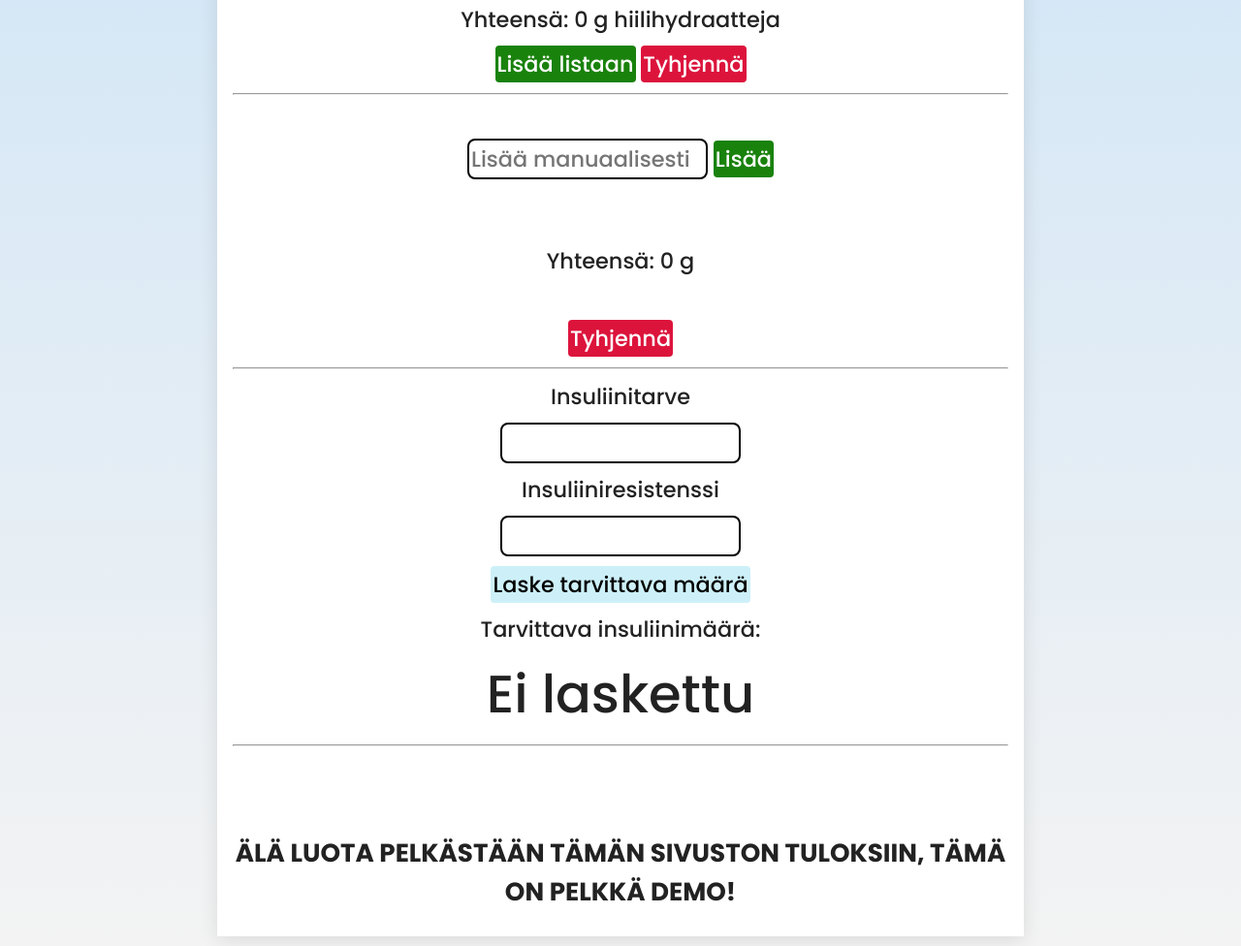
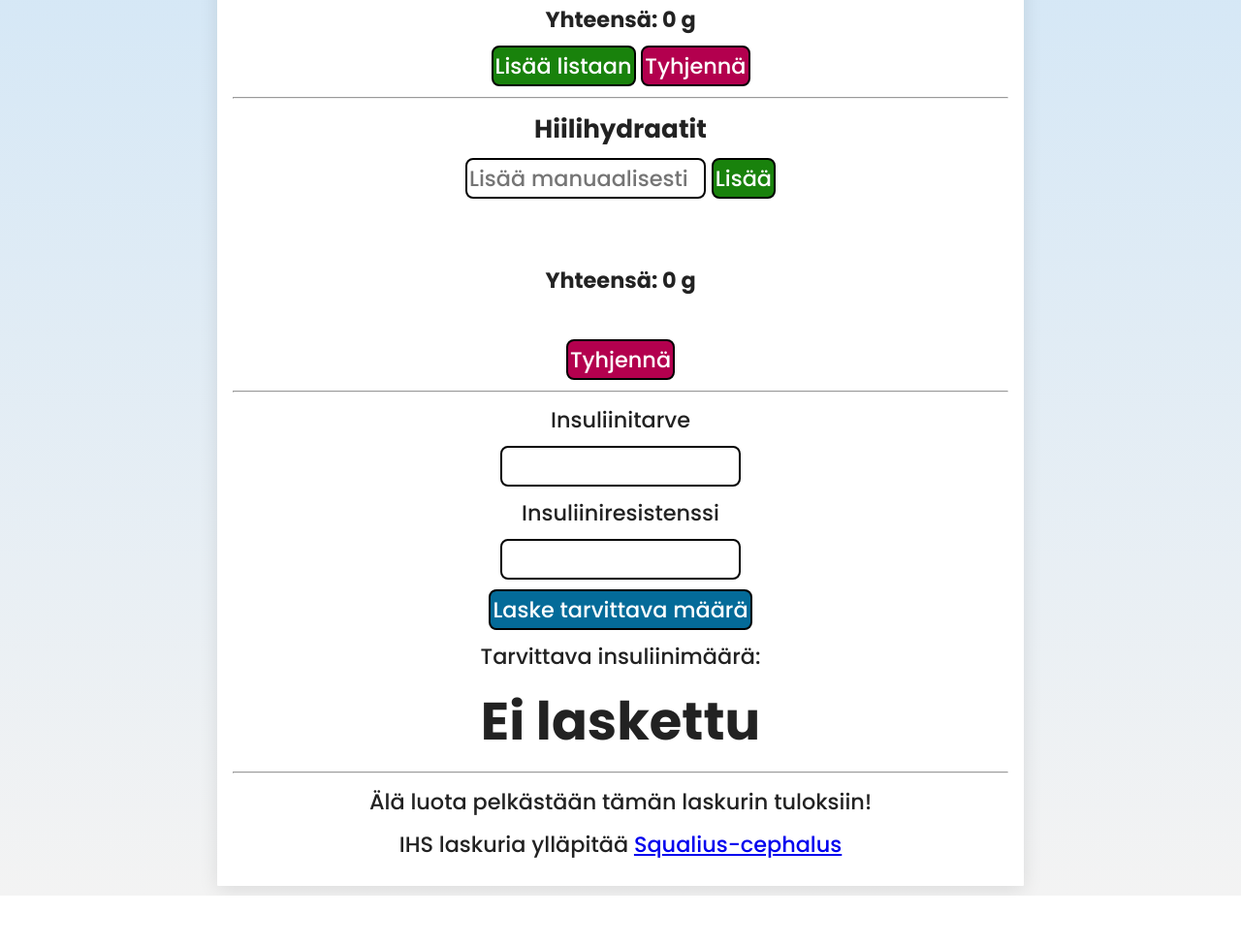
Before and after one commit to Squalius-cephalus/ihs-laskuri, a plain HTML site: page index.html in a window 1280 px wide. Shown: the part 307-1283 px from the top of the page at 97% size. After the commit the page ends 1231 px from the top, so only its background shows below. Drawn offline with Linux system fonts and the light colour scheme.

Commit message:
Better favicon, better formating and better buttons

```diff
--- a/index.html
+++ b/index.html
@@ -4,7 +4,10 @@
   <meta charset="UTF-8">
   <meta name="viewport" content="width=device-width, initial-scale=1.0">
   <title>IHS laskuri</title>
-  <link rel="icon" type="image/x-icon" href="favicon.ico">
+  <link rel="apple-touch-icon" sizes="180x180" href="/apple-touch-icon.png">
+<link rel="icon" type="image/png" sizes="32x32" href="/favicon-32x32.png">
+<link rel="icon" type="image/png" sizes="16x16" href="/favicon-16x16.png">
+<link rel="manifest" href="/site.webmanifest">
   <link rel="stylesheet" type="text/css" href="style.css">
 
 
@@ -27,30 +30,19 @@
   </select>
   </form>
   </div>
-
-
-
-
-  <p id="result">Yhteensä: 0 g hiilihydraatteja</p>
-
-
-
+  <p id="result" class="important">Yhteensä: 0 g</p>
   <button id="addToList" class="addButton">Lisää listaan</button>
     <button id="clearCarbs" class="deleteButton">Tyhjennä</button>
-  <br> <HR><br>
+  <br> <HR>
   <!-- <textarea id="sumList" rows="6" cols="14" ></textarea> -->
-
+<h3>Hiilihydraatit</h3>
   <input type="number" id="carbsInput" placeholder="Lisää manuaalisesti" />
   <button id="addCarbsButton" class="addButton">Lisää</button>
-
   <ul id="carbsList"></ul>
-
-
   <br>
-
-  <p id="totalCarbs">Yhteensä: 0 g</p><br>
+  <p id="totalCarbs" class="important">Yhteensä: 0 g</p><br>
   <button  id="clearList" class="deleteButton">Tyhjennä</button>
-<HR>
+<hr>
 
 </div>
 <div class="middle-left">
@@ -72,9 +64,10 @@
   <p id="insulineAmount" class="bigger">Ei laskettu</p>
 
   <HR>
-<br><br>
-<footer><h3>ÄLÄ LUOTA PELKÄSTÄÄN TÄMÄN SIVUSTON TULOKSIIN, TÄMÄ ON PELKKÄ DEMO!</h2></footer>
-
+<footer><p>Älä luota pelkästään tämän laskurin tuloksiin!</p><p>
+      IHS laskuria ylläpitää
+      <a href="https://github.com/Squalius-cephalus">Squalius-cephalus</a>
+    </p>
 </div>
 </div>
 
--- a/style.css
+++ b/style.css
@@ -63,9 +63,7 @@ button {
     transition: 0.2s;
 }
 
-button:hover {
-    background-color: #444;
-}
+
 
 textarea {
     resize: none;
@@ -95,6 +93,10 @@ input {
 
 .bigger {
     font-size: 3.4rem;
+    font-weight: bold;
+}
+.important {
+    font-weight: bold;
 }
 
  ul {
@@ -116,29 +118,23 @@ li {
   margin-right: auto; /* centers each item */
 }
     .deleteButton{
-      background: crimson;
+      background: #B3004E;
       color: white;
-      border: none;
-      border-radius: 4px;
-      cursor: pointer;
+
 
     }
 
         .addButton{
       background: rgb(25, 130, 12);
       color: white;
-      border: none;
-      border-radius: 4px;
-      cursor: pointer;
+
 
     }
 
             .calculateButton{
-      background: rgb(205, 240, 248);
-      color: rgb(0, 0, 0);
-      border: none;
-      border-radius: 4px;
-      cursor: pointer;
+      background: #046B99;
+      color: #ffffff;
+
 
     }
 
```
Also changed, not shown: android-chrome-192x192.png (added), android-chrome-512x512.png (added), apple-touch-icon.png (added), favicon-16x16.png (added), favicon-32x32.png (added), favicon.ico, site.webmanifest (added).
